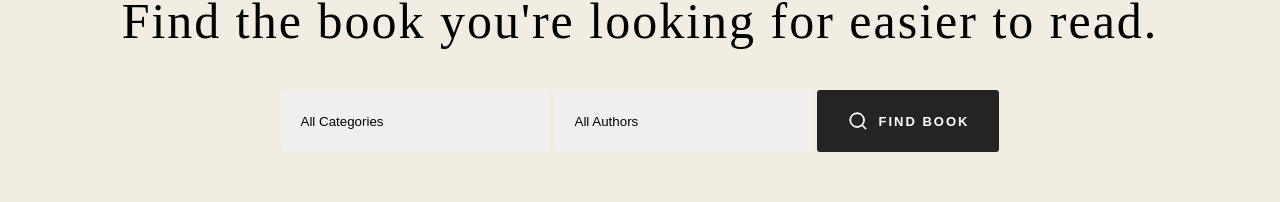
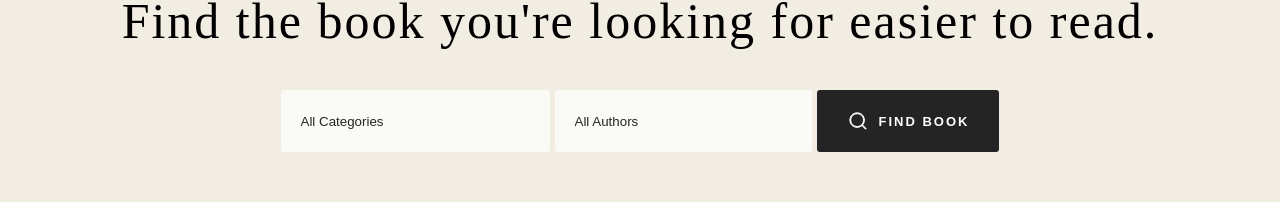
Before and after one commit to muradnuriyev001/Booker, a React (Vite) app: page / in a window 1280 px wide. Shown: the part 319-521 px from the top of the page. Built offline with nearby package versions, Linux system fonts and the light colour scheme.

Commit message:
Add: Custom selection, Fix: Home(Search selection changed default color)

```diff
--- a/src/index.css
+++ b/src/index.css
@@ -33,6 +33,11 @@ a {
   --orange: #eb5e37;
 }
 
+::selection {
+  color: var(--orange);
+  background-color: var(--gray2);
+}
+
 /* Scrollbar settings*/
 ::-webkit-scrollbar {
   width: 4px;
--- a/src/pages/Home/HomeSearch/SearchBar/SearchBar.module.scss
+++ b/src/pages/Home/HomeSearch/SearchBar/SearchBar.module.scss
@@ -15,11 +15,10 @@
     -webkit-appearance: none;
     -moz-appearance: none;
     border: 1px solid #ccc;
+    background-color: var(--white);
+    color: var(--black);
     border-radius: 3px;
     cursor: pointer;
-    option:nth-child(1)::after{
-        content: "1243";
-    }
   }
   button {
     border-radius: 3px;
```
